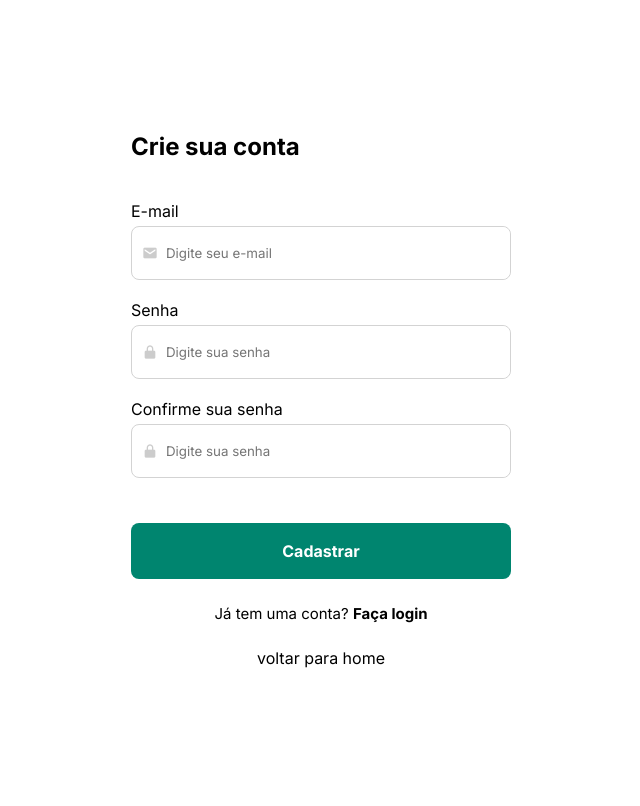
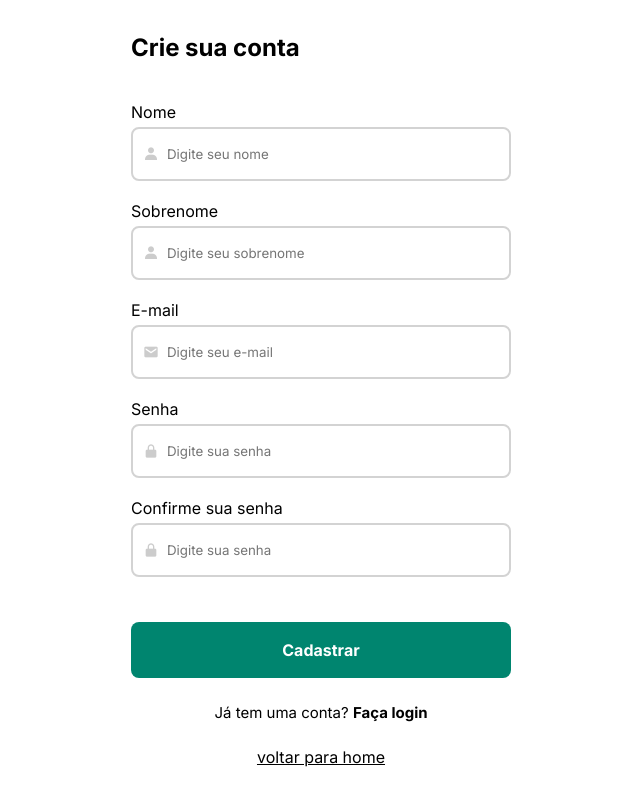
Before and after one commit to wendelpantoja/community-events, a React (Vite) app: page /register in a window 1280 px wide. Shown: the top 806 px of the page, without its empty margins (319-959 px from the left). Built offline with nearby package versions, Linux system fonts and the light colour scheme; no server answers.

Commit message:
:sparkles: feat: finish login

```diff
--- a/src/components/Input/index.tsx
+++ b/src/components/Input/index.tsx
@@ -8,8 +8,7 @@ interface InputProps extends InputHTMLAttributes<HTMLInputElement> {
     type: string;
     placeholder: string;
     register: UseFormRegister<any>;
-    registerName: "email" | "password" | "passwordConfirme";
-    // value?: string | undefined;
+    registerName: "nome" | "sobrenome" | "email" | "password" | "passwordConfirme";
 }
 
 export function Input({ textLabel, type, register, registerName, ...rest }: InputProps) {
@@ -18,7 +17,7 @@ export function Input({ textLabel, type, register, registerName, ...rest }: Inpu
             <ContainerInput>
                 <label htmlFor="">{textLabel}</label>
                 <div className="input">
-                <i className='bx bxs-envelope'></i>
+                    <i className='bx bxs-envelope'></i>
                     <input
                         type={type}
                         {...register(registerName)}
@@ -28,6 +27,7 @@ export function Input({ textLabel, type, register, registerName, ...rest }: Inpu
             </ContainerInput>
         )
     }
+
     if(registerName === "password" || registerName === "passwordConfirme") {
         return (
             <ContainerInput>
@@ -43,4 +43,18 @@ export function Input({ textLabel, type, register, registerName, ...rest }: Inpu
             </ContainerInput>
         )
     }
+
+    return (
+        <ContainerInput>
+            <label htmlFor="">{textLabel}</label>
+            <div className="input">
+                <i className='bx bxs-user'></i>
+                <input
+                    type={type}
+                    {...register(registerName)}
+                    {...rest}
+                />
+            </div>
+        </ContainerInput>
+    )
 }
--- a/src/components/Input/styles.ts
+++ b/src/components/Input/styles.ts
@@ -18,11 +18,11 @@ export const ContainerInput = styled.div`
         align-items: center;
         width: 100%;
         height: 54px;
-        border: 1.5px solid lightgray;
+        border: 2px solid lightgray;
         border-radius: 8px;
         padding-left: 10px;
 
-        svg {
+        i {
             color: lightgray;
         }
 
@@ -35,4 +35,13 @@ export const ContainerInput = styled.div`
             outline: none;
         }
     }
+
+    .input:focus-within {
+        border-color: #00856F;
+
+        i {
+            color: #00856F;
+        }
+    }
+
 `
--- a/src/context/index.tsx
+++ b/src/context/index.tsx
@@ -3,7 +3,8 @@ import { IAuthProvider, IContext } from "./types";
 import { User, onAuthStateChanged, signOut } from "firebase/auth";
 import { Notification } from "../components/Notification";
 import { createUserAcess, singInUserAcess } from "../services/authentications/authAuthentications";
-import { auth } from "../services/fireBaseConfig";
+import { auth, db } from "../services/fireBaseConfig";
+import { collection, addDoc } from "firebase/firestore";
 import { errosCode } from "./erros";
 
 export const AuthContext = createContext<IContext>({} as IContext)
@@ -43,10 +44,17 @@ export function AuthProvider({ children }: IAuthProvider) {
         }
     }
 
-    async function createUser(email: string, password: string) {
+    async function createUser(nome: string, sobrenome: string, email: string, password: string) {
         setHandleSpinState(true)
         try {
-            await createUserAcess(email, password);
+            const user = await createUserAcess(email, password);
+            await addDoc(collection(db, "Users"), {
+                id_user: user.user.uid,
+                email: user.user.email,
+                nome: nome,
+                sobrenome: sobrenome,
+                url_photo: ""
+            });
             notificationGlobal({
                 message: "Usuário criado com sucesso",
                 type: "success"
--- a/src/pages/Login/styles.ts
+++ b/src/pages/Login/styles.ts
@@ -60,7 +60,15 @@ export const Form = styled.form`
         a {
             font-size: 15px;
             font-weight: 700;
+            text-decoration: blink;
         }
+    }
+
+    a:hover {
+        color: #00856F;
+    }
+    a {
+        text-decoration: underline;
     }
 `
 
@@ -76,4 +84,8 @@ export const Button = styled.button`
     border-radius: 8px;
     cursor: pointer;
     margin-top: 20px;
+
+    &&:hover {
+        background-color: #03C5A5;
+    }
 `
--- a/src/pages/Register/index.tsx
+++ b/src/pages/Register/index.tsx
@@ -20,12 +20,12 @@ export function Register() {
         console.log(data)
         if(data.password === data.passwordConfirme) {
             try {
-                await auth.createUser(data.email, data.password)
+                await auth.createUser(data.nome, data.sobrenome, data.email, data.password)
                 reset()
                 navigate("/login")
             } catch (error) {
                 if(error instanceof FirebaseError) {
-                    await auth.fireBaseErrors(error.code)
+                    auth.fireBaseErrors(error.code)
                 }
             }
         } else {
@@ -38,11 +38,31 @@ export function Register() {
     }
     return(
         <ContainerForm>
+
             <div className="header_form">
                 <h2>Crie sua conta</h2>
             </div>
+
             <Form onSubmit={handleSubmit(getUser)}>
+
                 <div className="container_inputs">
+                    <Input
+                        textLabel="Nome"
+                        type="text"
+                        placeholder="Digite seu nome"
+                        register={register}
+                        registerName="nome"
+                    />
+                    { errors.nome && <span>{ errors.nome.message }</span> }
+
+                    <Input
+                        textLabel="Sobrenome"
+                        type="text"
+                        placeholder="Digite seu sobrenome"
+                        register={register}
+                        registerName="sobrenome"
+                    />
+
                     <Input
                         textLabel="E-mail"
                         type="text"
@@ -51,6 +71,7 @@ export function Register() {
                         registerName="email"
                     />
                     { errors.email && <span>{ errors.email.message }</span> }
+
                     <Input
                         textLabel="Senha"
                         type="password"
@@ -59,6 +80,7 @@ export function Register() {
                         registerName="password"
                     />
                     { errors.password && <span>{ errors.password.message }</span> }
+
                     <Input
                         textLabel="Confirme sua senha"
                         type="password"
@@ -68,11 +90,15 @@ export function Register() {
                     />
                     { errors.password && <span>{ errors.password.message }</span> }
                 </div>
+
                 <Button type="submit">
-                {auth.handleSpinState ? <HandleSpin /> : "Cadastrar"}
+                    {auth.handleSpinState ? <HandleSpin /> : "Cadastrar"}
                 </Button>
+
                 <p>Já tem uma conta? <Link to="/login">Faça login</Link></p>
+
                 <Link to="/">voltar para home</Link>
+
             </Form>
         </ContainerForm>
     )
--- a/src/pages/Register/styles.ts
+++ b/src/pages/Register/styles.ts
@@ -46,9 +46,16 @@ export const Form = styled.form`
         a {
             font-size: 15px;
             font-weight: 700;
+            text-decoration: blink;
         }
     }
 
+    a:hover {
+        color: #00856F;
+    }
+    a {
+        text-decoration: underline;
+    }
 
 `
 
@@ -64,4 +71,8 @@ export const Button = styled.button`
     border-radius: 8px;
     cursor: pointer;
     margin-top: 20px;
+
+    &&:hover {
+        background-color: #03C5A5;
+    }
 `
--- a/src/pages/Register/validationZod.ts
+++ b/src/pages/Register/validationZod.ts
@@ -1,8 +1,13 @@
 import { z } from "zod";
 
 export const createUserFormRegister = z.object({
+    nome: z.string()
+    .nonempty("Seu nome é obrigatório")
+    .toLowerCase(),
+    sobrenome: z.string()
+    .toLowerCase(),
     email: z.string()
-    .nonempty("O e-mail é obrigatorio")
+    .nonempty("O e-mail é obrigatório")
     .email("Formato de e-email inválido")
     .toLowerCase()
     .refine(email => {
--- a/src/services/fireBaseConfig.ts
+++ b/src/services/fireBaseConfig.ts
@@ -1,5 +1,6 @@
 import { initializeApp } from "firebase/app";
 import { getAuth } from "firebase/auth"
+import { getFirestore } from "firebase/firestore";
 
 const firebaseConfig = {
   apiKey: import.meta.env.VITE_FIREBASE_API_KEY,
@@ -12,3 +13,4 @@ const firebaseConfig = {
 
 const app = initializeApp(firebaseConfig);
 export  const auth = getAuth(app)
+export const db = getFirestore(app)
```
Also changed, not shown: src/context/types.ts (+9 -1 lines).
